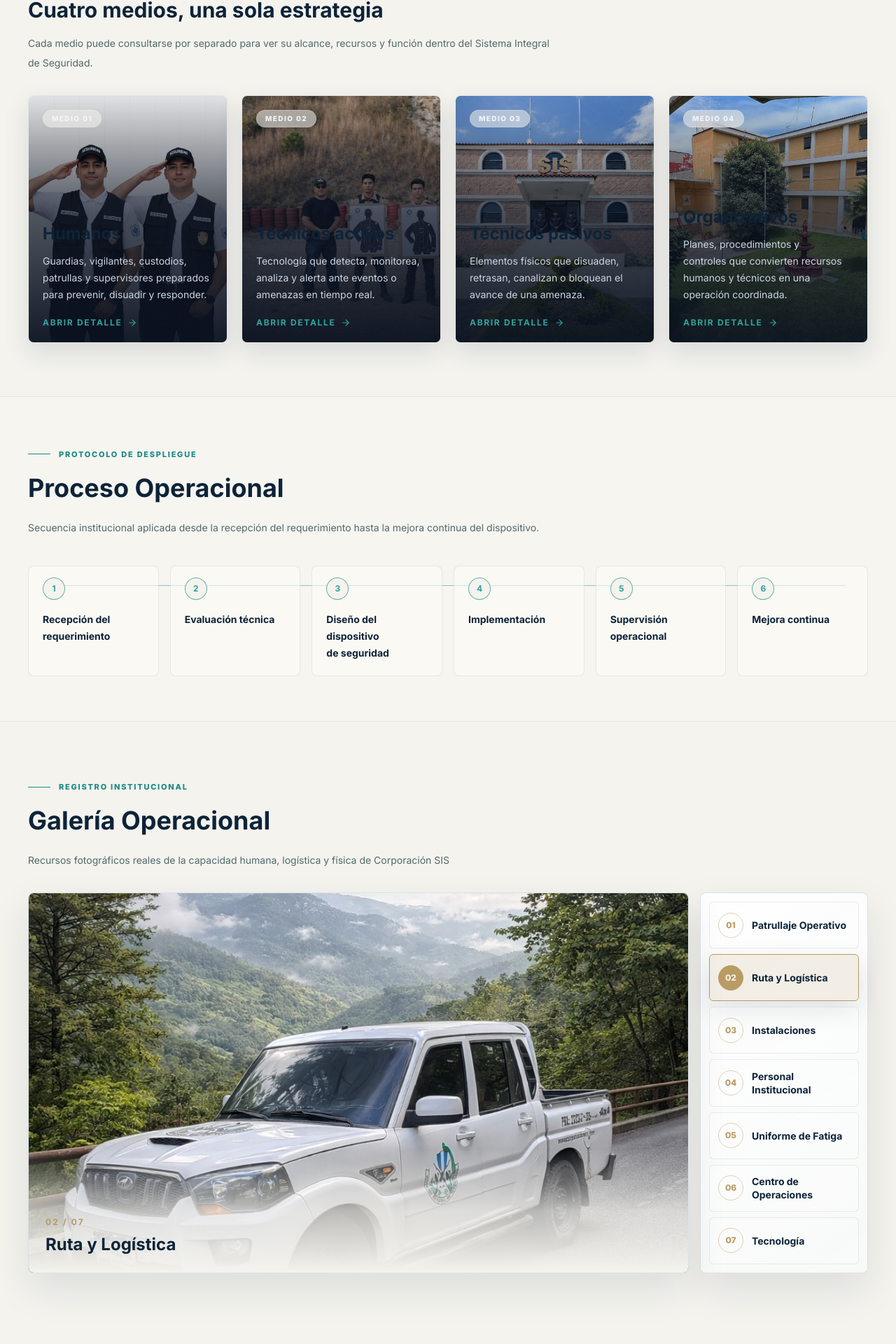
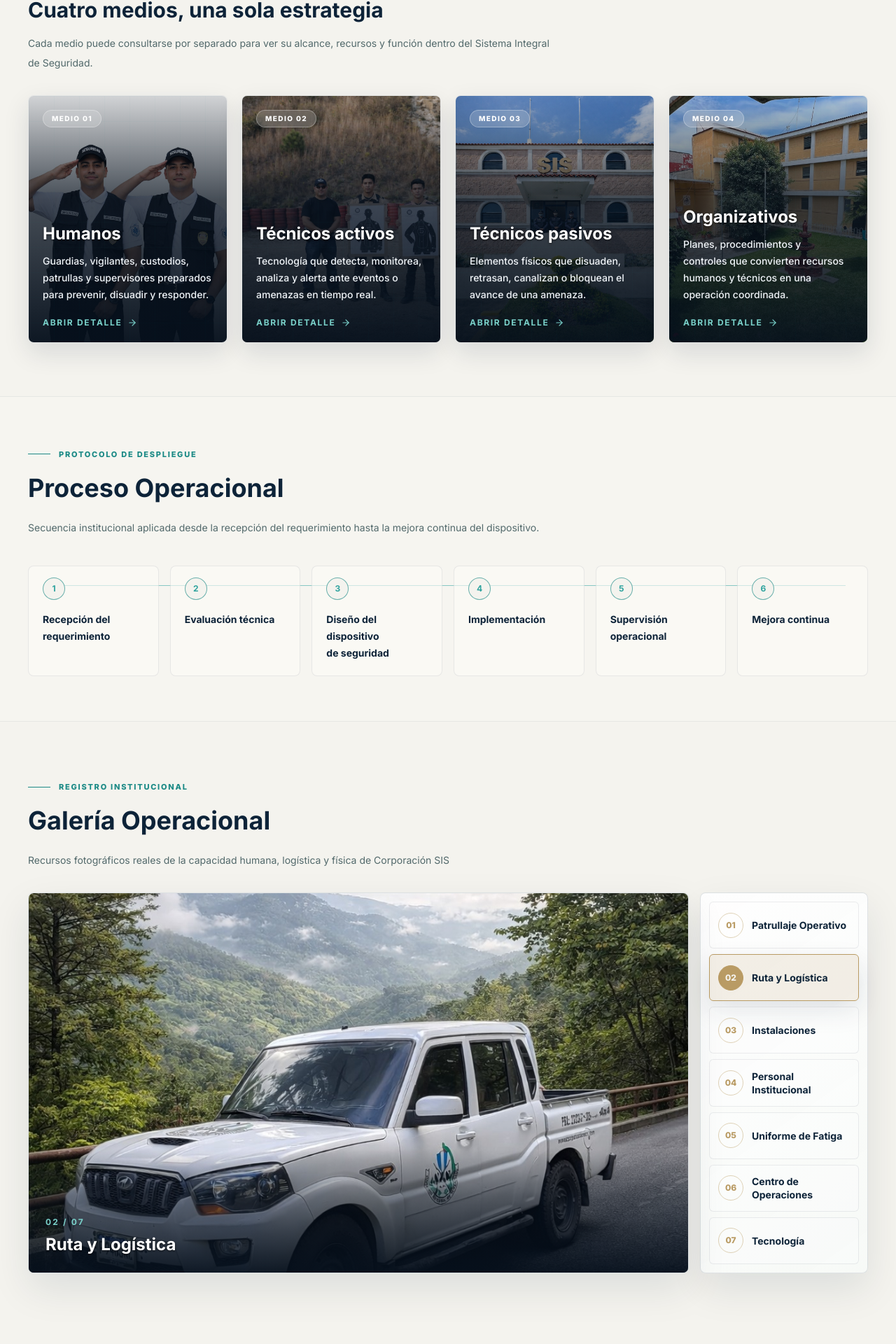
Before and after one commit to naguirrel0209/SISSAWebSite, a React (Vite) app: page /SISSAWebSite/servicios in a window 1280 px wide. Shown: the part 908-2828 px from the top of the page at 70% size. Built offline with nearby package versions, Linux system fonts and the light colour scheme.

Commit message:
fix: improve image overlay readability

```diff
--- a/src/components/ui/AssetImage.jsx
+++ b/src/components/ui/AssetImage.jsx
@@ -30,8 +30,11 @@ export default function AssetImage({
       />
       {caption ? (
         <>
-          <div className="absolute inset-x-0 bottom-0 h-32 bg-gradient-to-t from-background/95 via-background/45 to-transparent" aria-hidden="true" />
-          <figcaption className="absolute inset-x-0 bottom-0 p-4 text-xs font-bold uppercase tracking-[0.14em] text-slate-100">
+          <div
+            className="absolute inset-x-0 bottom-0 h-36 bg-[linear-gradient(180deg,transparent_0%,rgba(6,16,28,0.44)_42%,rgba(6,16,28,0.90)_100%)]"
+            aria-hidden="true"
+          />
+          <figcaption className="absolute inset-x-0 bottom-0 p-4 text-xs font-extrabold uppercase tracking-[0.14em] text-white [text-shadow:0_1px_3px_rgba(0,0,0,0.75)]">
             {caption}
           </figcaption>
         </>
--- a/src/pages/Home.jsx
+++ b/src/pages/Home.jsx
@@ -143,7 +143,7 @@ function InstitutionalGallery() {
             <p className="text-xs font-bold uppercase tracking-[0.18em] text-primary-cyan-bright">
               {String(active + 1).padStart(2, '0')} / {String(featured.length).padStart(2, '0')}
             </p>
-            <h3 className="mt-2 text-3xl font-bold text-text">{current.category}</h3>
+            <h3 className="mt-2 text-3xl font-bold text-white [text-shadow:0_1px_3px_rgba(0,0,0,0.65)]">{current.category}</h3>
           </div>
         </div>
 
--- a/src/pages/Nosotros.jsx
+++ b/src/pages/Nosotros.jsx
@@ -172,7 +172,7 @@ function InstitutionalCarousel() {
             transition={{ duration: 0.7, ease: 'easeOut' }}
           />
         </AnimatePresence>
-        <figcaption className="absolute inset-x-0 bottom-0 bg-gradient-to-t from-background/95 via-background/45 to-transparent p-4 pt-20 text-xs font-bold uppercase tracking-[0.14em] text-slate-100">
+        <figcaption className="absolute inset-x-0 bottom-0 bg-[linear-gradient(180deg,transparent_0%,rgba(6,16,28,0.46)_38%,rgba(6,16,28,0.92)_100%)] p-4 pt-20 text-xs font-extrabold uppercase tracking-[0.14em] text-white [text-shadow:0_1px_3px_rgba(0,0,0,0.75)]">
           {current.caption}
         </figcaption>
       </figure>
--- a/src/pages/Servicios.jsx
+++ b/src/pages/Servicios.jsx
@@ -111,17 +111,17 @@ function MeansIndex() {
               loading="lazy"
               aria-hidden="true"
             />
-            <span className="absolute inset-0 bg-[linear-gradient(180deg,rgba(11,18,32,0.12)_0%,rgba(11,18,32,0.72)_48%,rgba(11,18,32,0.96)_100%)]" />
+            <span className="absolute inset-0 bg-[linear-gradient(180deg,rgba(6,16,28,0.18)_0%,rgba(6,16,28,0.74)_42%,rgba(6,16,28,0.97)_100%)]" />
             <span className="absolute inset-0 ink-grid opacity-20 transition-opacity duration-300 group-hover:opacity-30" />
             <article className="relative flex h-full min-h-[22rem] flex-col justify-end p-5">
               <div className="mb-auto flex items-start justify-between gap-4">
-                <span className="rounded-full border border-white/18 bg-background/55 px-3 py-1 text-[10px] font-extrabold uppercase tracking-[0.14em] text-slate-100 backdrop-blur">
+                <span className="rounded-full border border-white/30 bg-white/18 px-3 py-1 text-[10px] font-extrabold uppercase tracking-[0.14em] text-white backdrop-blur">
                   Medio {code}
                 </span>
               </div>
-              <h3 className="text-2xl font-bold leading-tight text-text">{shortTitle}</h3>
-              <p className="mt-3 text-sm leading-6 text-slate-300">{summary}</p>
-              <span className="mt-5 flex items-center gap-2 text-xs font-bold uppercase tracking-[0.14em] text-primary-cyan-bright">
+              <h3 className="text-2xl font-bold leading-tight text-white [text-shadow:0_1px_3px_rgba(0,0,0,0.65)]">{shortTitle}</h3>
+              <p className="mt-3 text-sm font-medium leading-6 text-slate-100">{summary}</p>
+              <span className="mt-5 flex items-center gap-2 text-xs font-bold uppercase tracking-[0.14em] text-[#79d0c9]">
                 Abrir detalle
                 <ArrowRight size={14} className="transition-transform group-hover:translate-x-1" />
               </span>
@@ -214,11 +214,11 @@ function OperationalGallery() {
               transition={{ duration: 0.35 }}
             />
           </AnimatePresence>
-          <div className="absolute inset-x-0 bottom-0 bg-gradient-to-t from-background via-background/75 to-transparent p-6 pt-24">
-            <p className="text-xs font-bold uppercase tracking-[0.18em] text-accent-gold">
+          <div className="absolute inset-x-0 bottom-0 bg-[linear-gradient(180deg,transparent_0%,rgba(6,16,28,0.48)_38%,rgba(6,16,28,0.94)_100%)] p-6 pt-24">
+            <p className="text-xs font-bold uppercase tracking-[0.18em] text-[#79d0c9]">
               {String(active + 1).padStart(2, '0')} / {String(gallery.length).padStart(2, '0')}
             </p>
-            <h3 className="mt-2 text-2xl font-bold text-text">{item.category}</h3>
+            <h3 className="mt-2 text-2xl font-bold text-white [text-shadow:0_1px_3px_rgba(0,0,0,0.65)]">{item.category}</h3>
           </div>
         </div>
         <div className="glass-panel rounded-lg p-3 lg:h-[34rem]">
```
